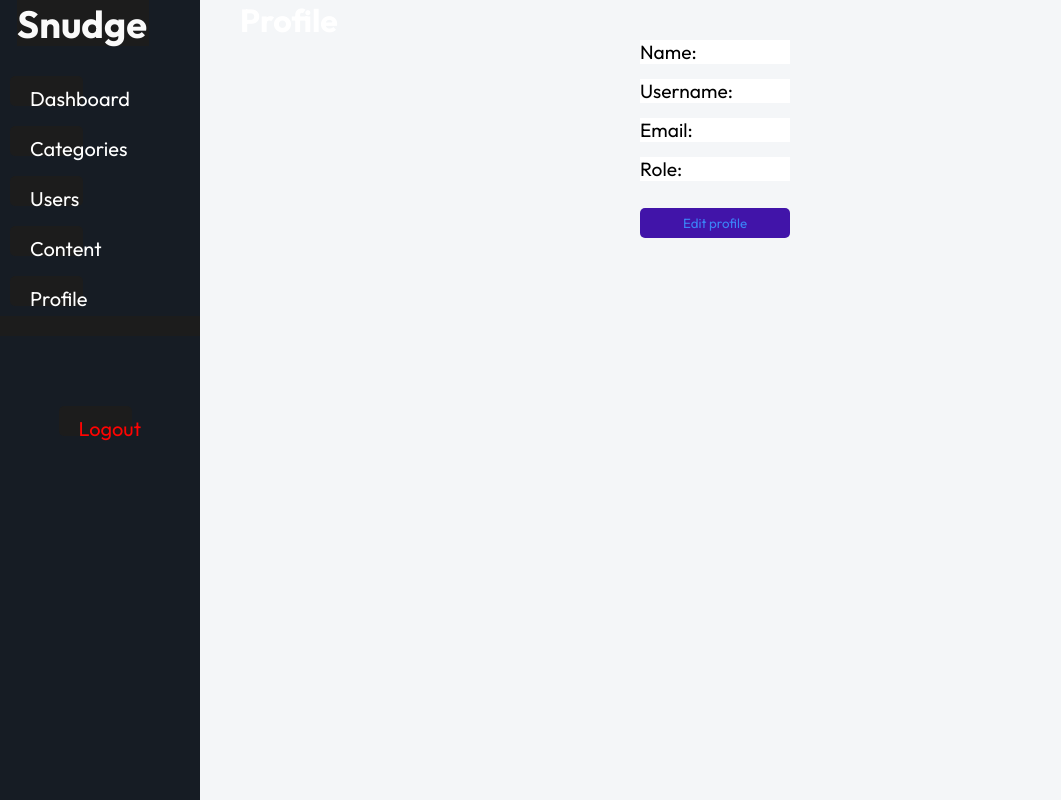
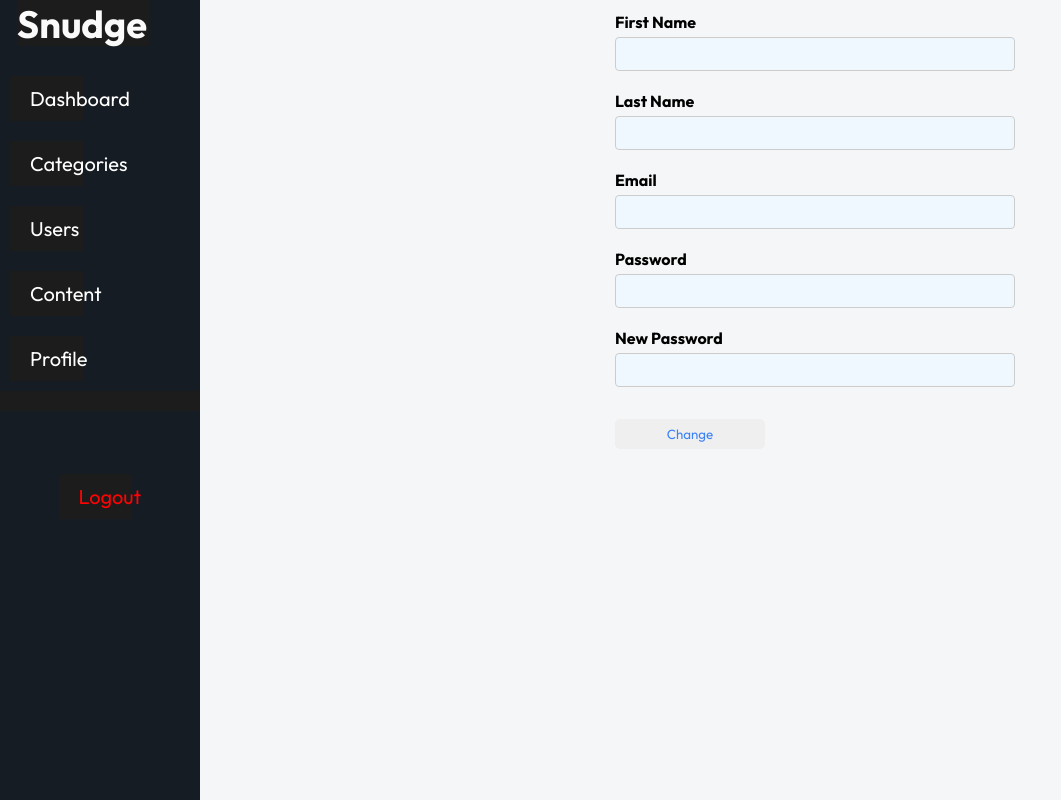
Before and after one commit to samuelkelvinmwangi/studynudge-frontend, a React (Create React App) app: page /profile in a window 1280 px wide. Shown: the whole page, without its empty margins (0-1061 px from the left). Built offline with nearby package versions, Linux system fonts and the light colour scheme.

Commit message:
Removed unnecessary html elements & updated styling to remove conflicting css

```diff
--- a/src/components/AdminCategory.css
+++ b/src/components/AdminCategory.css
@@ -12,7 +12,7 @@
 
 }
 
-table {
+.category-table {
   width: 100%;
   margin-top: 2cm;
   margin-left: 50%;
@@ -37,7 +37,7 @@ table {
 
  }
 
- th, td {
+ .category-table th, td {
   padding: 8px;
   text-align: left;
   justify-content: space-evenly;
@@ -49,7 +49,7 @@ table {
   margin-top: 10px;
 }
 
-form {
+.category-form {
   display: flex;
   flex-direction: column;
   align-items: center;
--- a/src/components/AdminCategory.js
+++ b/src/components/AdminCategory.js
@@ -49,7 +49,7 @@ return (
     <h1 id='h1'>Categories</h1>
     <button className='newcategory' onClick={toggleForm}>Create Category</button>
 
-    <table>
+    <table className='category-table'>
   <thead>
     <tr>
     <th>Name</th>
@@ -70,7 +70,7 @@ return (
 </table>
   </div>
   {showForm && (
-      <form onSubmit={handleSubmit}>
+      <form className='category-form' onSubmit={handleSubmit}>
         <h1 id='h1'>Add Category</h1>
           <input type="text" className="categoryName" placeholder='Name of Category' value={categoryName} onChange={(e) => setCategoryName(e.target.value)} />
           <input type="text" className="description" placeholder='Description' value={description} onChange={(e) => setDescription(e.target.value)} />
--- a/src/components/AdminUsers.css
+++ b/src/components/AdminUsers.css
@@ -1,3 +1,7 @@
+.users-container {
+  margin-left: 300px;
+}
+
 .form-control {
   width: 20cm;
   height: 2cm;
@@ -14,14 +18,12 @@
   padding: 5px;
 }
 
-table {
+.users-container table {
   width: 100%;
   margin-top: 2cm;
   display: flex;
   flex-direction: column;
-
 }
-
 
 #h1 {
   margin-top: 0;
@@ -41,7 +43,7 @@ table {
   border-color: transparent;
 }
 
-   th, td {
+.users-container th, td {
   padding: 8px;
   text-align: left; /* Align text to the left */
 }
@@ -51,7 +53,7 @@ table {
   margin-top: 10px;
 }
 
-  form {
+.user-form {
   display: flex;
   flex-direction: column;
   align-items: center;
@@ -70,8 +72,6 @@ table {
   height: 1cm;
   background-color:rgb(14, 138, 215);
 }
-
-
 
 .userName, .email, .select {
   height: 50px;
@@ -93,5 +93,4 @@ table {
 .navRole {
   display: flex;
   justify-content: space-evenly;
-    margin-left: 300px;
 }
--- a/src/components/AdminUsers.js
+++ b/src/components/AdminUsers.js
@@ -51,7 +51,7 @@ function handleSubmit(e) {
 
 return (
   <div>
-    <div  className="">
+    <div  className="users-container">
     <div className="searchbox">
           <input
             type="text"
@@ -81,14 +81,6 @@ return (
 
     {display === 'Admin' && (
         <table className='Admin'>
-        <thead>
-          <tr>
-          <th>Name</th>
-          <th>Email Address</th>
-          <th>Last Edited On</th>
-          <th>Created On</th>
-          </tr>
-        </thead>
         <tbody>
         {users.map((user) => (
           <tr>
@@ -104,14 +96,6 @@ return (
 
     {display === 'Student' && (
         <table className='Students'>
-        <thead>
-          <tr>
-          <th>Name</th>
-          <th>Email Address</th>
-          <th>Last Edited On</th>
-          <th>Created On</th>
-          </tr>
-        </thead>
         <tbody>
         {users.map((user) => (
           <tr>
@@ -126,14 +110,6 @@ return (
     )}
     {display === 'Staff' && (
         <table className='Staff'>
-        <thead>
-          <tr>
-          <th>Name</th>
-          <th>Email Address</th>
-          <th>Last Edited On</th>
-          <th>Created On</th>
-          </tr>
-        </thead>
         <tbody>
         {users.map((user) => (
           <tr>
@@ -148,7 +124,7 @@ return (
     )}
   </div>
   {showForm && (
-      <form onSubmit={handleSubmit}>
+      <form className='user-form' onSubmit={handleSubmit}>
         <h1 id="h1">Create User</h1>
           <input type="text" className="userName" placeholder='Name of User' value={userName} onChange={(e) => setUserName(e.target.value)} />
           <input type="text" className="email" placeholder='Email Address' value={userEmail} onChange={(e) => setUserEmail(e.target.value)}/>
--- a/src/components/Modal/Modal.css
+++ b/src/components/Modal/Modal.css
@@ -32,18 +32,18 @@
     cursor: pointer;
 }
 
-.content-form {
+.content-form-container {
     display: flex;
     flex-direction: column;
     justify-content: center;
     align-items: center;
 }
 
-form {
+.content-form {
     display: flex;
     flex-direction: column;
 }
 
-input, textarea, label, select, button {
+.modal input, textarea, label, select, button {
     margin-top: 12px;
 }
--- a/src/components/Modal/Modal.js
+++ b/src/components/Modal/Modal.js
@@ -90,8 +90,8 @@ function Modal({ isModalOpen = false, setIsModalOpen, userId = '', clickedConten
                 &times;
               </span>
             </div>
-            <div className='content-form'>
-              <form onSubmit={handleSubmit}>
+            <div className='content-form-container'>
+              <form className="content-form" onSubmit={handleSubmit}>
                 <input
                   type="text"
                   id="title"
--- a/src/components/Profile.css
+++ b/src/components/Profile.css
@@ -1,4 +1,4 @@
-button {
+.edit-profile-button {
     background-color: rgb(65, 20, 169);
     margin-bottom: 100px;
 }
@@ -10,13 +10,14 @@ button {
 
 }
 
-h1{
+.page-title {
     margin-left: -400px;
     /* color: black; */
 }
 
-p{
+.profile-text {
     margin-bottom: 15px;
     background-color: white;
     border: transparent;
+    width: 400px;
 }
--- a/src/components/Profile.js
+++ b/src/components/Profile.js
@@ -23,21 +23,7 @@ const Profile = () => {
 
  return (
     <div className="profile">
-      <div>
-        <h1>Profile</h1>
-        <p>Name: {full_name}</p>
-        <p>Username: {username}</p>
-        <p>Email: {email}</p>
-        <p>Role: {role}</p>
-
-        <button onClick={toggleForm}>Edit profile</button>
-      </div>
-
-      {showForm && (
-      <div>
         <ProfileForm email={ email }/>
-      </div>
-    )}
     </div>
  );
 };
--- a/src/components/ProfileForm.js
+++ b/src/components/ProfileForm.js
@@ -29,22 +29,22 @@ const ProfileForm = ({ user }) => {
 
   return (
     <div className='profile'>
-    <div className='form'>
+      <div className='profile-form-container'>
         <form onSubmit={handleEdit}>
             <label htmlFor='firstName'>First Name</label>
-        <input type='text' id='name' name='firstName' />
+            <input className='profile-text-inputs' type='text' id='name' name='firstName' />
 
             <label htmlFor='lastName'>Last Name</label>
-        <input type='text' id='name' name='lastName' />
+            <input className='profile-text-inputs' type='text' id='name' name='lastName' />
 
             <label htmlFor='email'>Email</label>
-        <input type='email' id='email' name='email' />
+            <input className='profile-text-inputs' type='email' id='email' name='email' />
 
             <label htmlFor='password'>Password</label>
-        <input type='text' id='password' name='password' />
+            <input className='profile-text-inputs' type='text' id='password' name='password' />
 
             <label htmlFor='newPassword'>New Password</label>
-        <input type='password' id='password' name='newPassword' />
+            <input className='profile-text-inputs' type='password' id='password' name='newPassword' />
 
             <button>Change</button>
 
--- a/src/components/ProfileFormStyles.css
+++ b/src/components/ProfileFormStyles.css
@@ -1,15 +1,13 @@
 
 
-label {
+.profile-form-container label {
     font-weight: bold;
     display: flex;
     margin-bottom: 5px;
 
 }
 
-input[type='text'],
-input[type='email'],
-input[type='password']{
+.profile-text-inputs {
     display: block;
     width: 400px;
     padding: 6px 12px;
@@ -22,17 +20,14 @@ input[type='password']{
     margin-bottom: 20px;
 }
 
-form{
+.profile-form-container {
   margin-left: -150px;
 
 }
-button{
+.profile-form-container button{
     width: 150px;
     height: 30px;
     border-radius: 5px;
     border-color: transparent;
     color: #3B82F6;
 }
-profile{
-    background-color: #C4CDD5;
-}
--- a/src/index.css
+++ b/src/index.css
@@ -1,10 +1,10 @@
 @import url('https://fonts.googleapis.com/css2?family=Outfit:wght@100;200;300;400;500;600;700;800;900&display=swap');
-*{
+/* *{
   box-sizing: 0;
   margin: 0;
   padding: 0;
   font-family: 'Outfit', sans-serif;
-}
+} */
 
 body{
   background: #F4F6F8;
```
Lines whose indentation alone changed are shown as unchanged.
